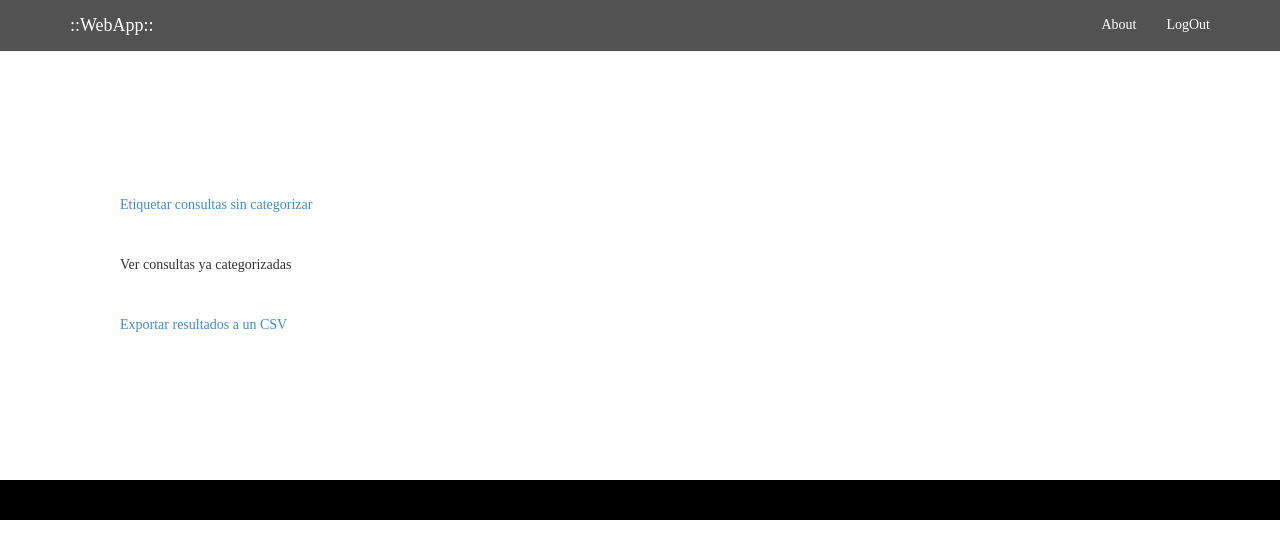
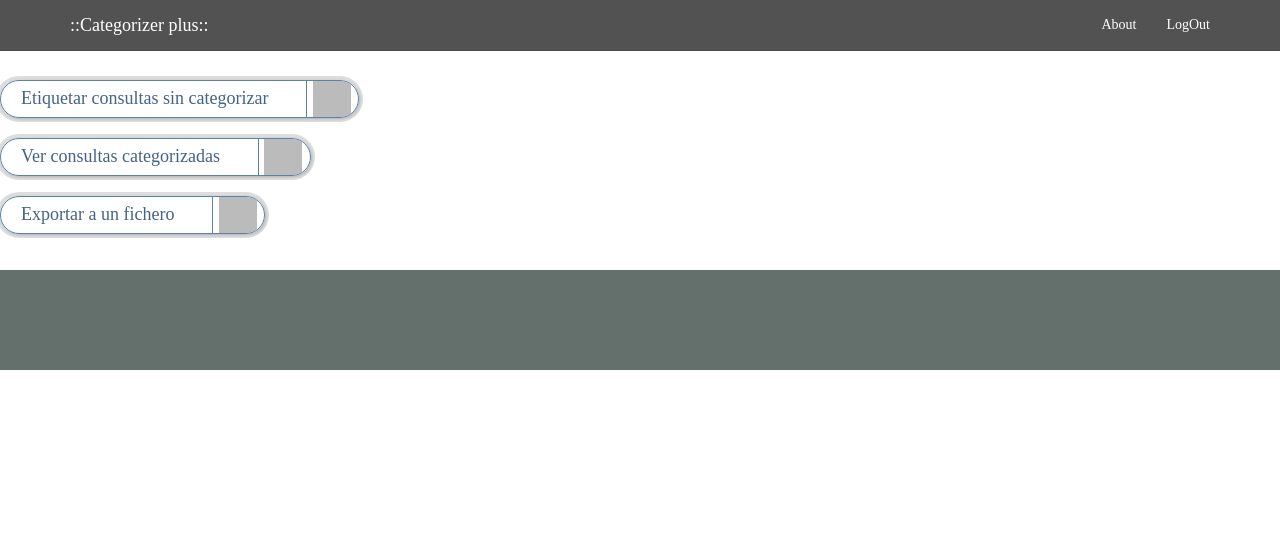
Before and after one commit to beauseant/ConsultasT, a Flask app: page / in a window 1280 px wide. Shown: the top 559 px of the page. Run offline with Flask 2, Linux system fonts and the light colour scheme; the visitor is signed in with stand-in values (Sample User, id 1); some libraries are stand-ins or nearby versions; some web fonts are replaced; grey boxes are pictures that could not be loaded.

Commit message:
primera version

```diff
--- a/web/main.py
+++ b/web/main.py
@@ -84,8 +84,14 @@ def start_label ():
     query = g.mydb.getConsulta ( all=False )
 
     if request.method == 'POST':
-        import ipdb ; ipdb.set_trace()
-        g.mydb.setCategoria (request.form ['query_id'], dict(request.form)['CATEGORIA'])
+
+        dictOptions = dict(request.form)
+
+        queryid =  dictOptions.pop ('query_id')[0]
+
+        cats = [v for k,v in dictOptions.iteritems() ]
+
+        g.mydb.setCategoria ( queryid, cats)
         query = g.mydb.getConsulta ( all=False )
         if not (query):
             flash('No more data')
@@ -106,9 +112,26 @@ def start_export ():
     categories = g.mydb.getFinalCategories ()
 
     allQuerys = g.mydb.getConsulta ( all=True )
-    strQuerys = ",".join([str(query['idconsulta']) + query['consulta'] for query in allQuerys])
+    strCategories = ",".join([str(query['catid']) + query['categoria'] for query in categories])
 
-    return render_template('export.html', categories=categories, querys=strQuerys)
+    numCats = g.mydb.getNumCats ()
+    cad = ''
+    for query in allQuerys:
+        cad = cad + '"' + str(query['idconsulta']) + '/' + query['consulta'] + '"'
+        listzeros=[0] * numCats
+        for cat in query['categorias']:
+            listzeros[int(cat[0])] = 1
+
+        cad = cad + '"' + ','.join(str(e) for e in listzeros) + '"'
+        cad = cad + '\n'
+
+        text_file = open("Output.csv", "w")
+        strCategories = strCategories + '\n'
+        text_file.write( strCategories )
+        text_file.write( cad )
+        text_file.close()
+
+    return render_template('export.html', categories=strCategories, querys=cad)
 
 
 @app.route('/login', methods=['GET', 'POST'])
--- a/web/static/css/style.css
+++ b/web/static/css/style.css
@@ -298,9 +298,11 @@ margin-bottom:20px;
 ==================================================*/
 
 #footer {
-    background-color:#000;
+    background-color:#64706c;
+    height: 100px;
     color:#fff;
     padding:20px 50px 20px 50px;
+    margin-top: 70px !important;
     text-align:right;
 }
 
@@ -311,8 +313,122 @@ margin-bottom:20px;
 
 .tablecontainer {
 
-    margin-right: 120px;
+    padding-right: 120px !important;
     margin-left: 120px;
     margin-top: 120px;
     margin-bottom: 120px;
 }
+
+
+.catlist {
+    clear:both;
+    float: left;
+    margin-top: 40px;
+    padding: 30px;
+    margin-right: 20px;
+    margin-left: 20px;
+    background-color: #f2efe8
+}
+
+.mainoptions {
+    margin-right: 600px;
+    margin-bottom: 200px;
+
+}
+
+/*=======================================
+    VARIOS
+==================================================*/
+
+.a-btn{
+    background: linear-gradient(top, #80a9da 0%,#6f97c5 100%);
+    padding-left: 20px;
+    padding-right: 90px;
+    height: 38px;
+    display: inline-block;
+    position: relative;
+    border: 1px solid #5d81ab;
+    box-shadow:
+        0px 1px 1px rgba(255,255,255,0.8) inset,
+        1px 1px 3px rgba(0,0,0,0.2),
+        0px 0px 0px 4px rgba(188,188,188,0.5);
+    border-radius: 20px;
+    float: left;
+    clear: both;
+    margin: 10px 0px;
+    overflow: hidden;
+    transition: all 0.3s linear;
+}
+.a-btn-text{
+    padding-top: 5px;
+    display: block;
+    font-size: 18px;
+    white-space: nowrap;
+    text-shadow: 0px 1px 1px rgba(255,255,255,0.3);
+    color: #446388;
+    transition: all 0.2s linear;
+}
+.a-btn-slide-text{
+    position:absolute;
+    height: 100%;
+    top: 0px;
+    right: 52px;
+    width: 0px;
+    background: #63707e;
+    text-shadow: 0px -1px 1px #363f49;
+    color: #fff;
+    font-size: 18px;
+    white-space: nowrap;
+    text-transform: uppercase;
+    text-align: left;
+    text-indent: 10px;
+    overflow: hidden;
+    line-height: 38px;
+    box-shadow:
+        -1px 0px 1px rgba(255,255,255,0.4),
+        1px 1px 2px rgba(0,0,0,0.2) inset;
+    transition: width 0.3s linear;
+}
+.a-btn-icon-right{
+    position: absolute;
+    right: 0px;
+    top: 0px;
+    height: 100%;
+    width: 52px;
+    border-left: 1px solid #5d81ab;
+    box-shadow: 1px 0px 1px rgba(255,255,255,0.4) inset;
+}
+.a-btn-icon-right span{
+    width: 38px;
+    height: 38px;
+    opacity: 0.7;
+    position: absolute;
+    left: 50%;
+    top: 50%;
+    margin: -20px 0px 0px -20px;
+    background: transparent url(../images/arrow_right.png) no-repeat 50% 55%;
+    transition: all 0.3s linear;
+}
+
+
+
+.a-btn:hover{
+    padding-right: 180px;
+    box-shadow: 0px 1px 1px rgba(255,255,255,0.8) inset, 1px 1px 3px rgba(0,0,0,0.2);
+}
+.a-btn:hover .a-btn-slide-text{
+    width: 100px;
+}
+.a-btn:hover .a-btn-icon-right span{
+    opacity: 1;
+}
+
+
+
+.a-btn:active {
+    position: relative;
+    top: 1px;
+    background: #5d81ab;
+    box-shadow: 1px 1px 2px rgba(0,0,0,0.4) inset;
+    border-color: #80a9da;
+}
--- a/web/templates/layout.html
+++ b/web/templates/layout.html
@@ -59,7 +59,7 @@ $(document).ready(function() {
                     <span class="icon-bar"></span>
                     <span class="icon-bar"></span>
                 </button>
-                <a class="navbar-brand" href="htttp://www.binarytheme.com">::WebApp:: </a>
+                <a class="navbar-brand" href="/">::Categorizer plus:: </a>
             </div>
             <!-- Collect the nav links for toggling -->
 
--- a/web/templates/show_mainMenu.html
+++ b/web/templates/show_mainMenu.html
@@ -2,10 +2,26 @@
 {% extends "layout.html" %}
 {% block body %}
 
-<div class="tablecontainer">
-<p> <a href="/labeler">Etiquetar consultas sin categorizar </a></p>
-<p> Ver consultas ya categorizadas </p>
-<p> <a href="/export">Exportar resultados a un CSV </a></p>
+<div class="mainoptions">
+
+	<a href="/labeler" class="a-btn">
+		<span class="a-btn-text">Etiquetar consultas sin categorizar</span>
+		<span class="a-btn-slide-text"><i class="fa fa-hand-o-right" aria-hidden="true"></i></span>
+		<span class="a-btn-icon-right"><span></span></span>
+	</a>
+
+	<a href="/export" class="a-btn">
+		<span class="a-btn-text">Ver consultas categorizadas</span>
+		<span class="a-btn-slide-text"><i class="fa fa-tags" aria-hidden="true"></i></span>
+		<span class="a-btn-icon-right"><span></span></span>
+	</a>
+
+	<a href="/export" class="a-btn">
+		<span class="a-btn-text">Exportar a un fichero</span>
+		<span class="a-btn-slide-text"><i class="fa fa-tasks" aria-hidden="true"></i></span>
+		<span class="a-btn-icon-right"><span></span></span>
+	</a>
+
 
 </div>
 
```
Also changed, not shown: web/templates/export.html (+2 -5 lines), web/templates/labeler.html (+12 -24 lines).
